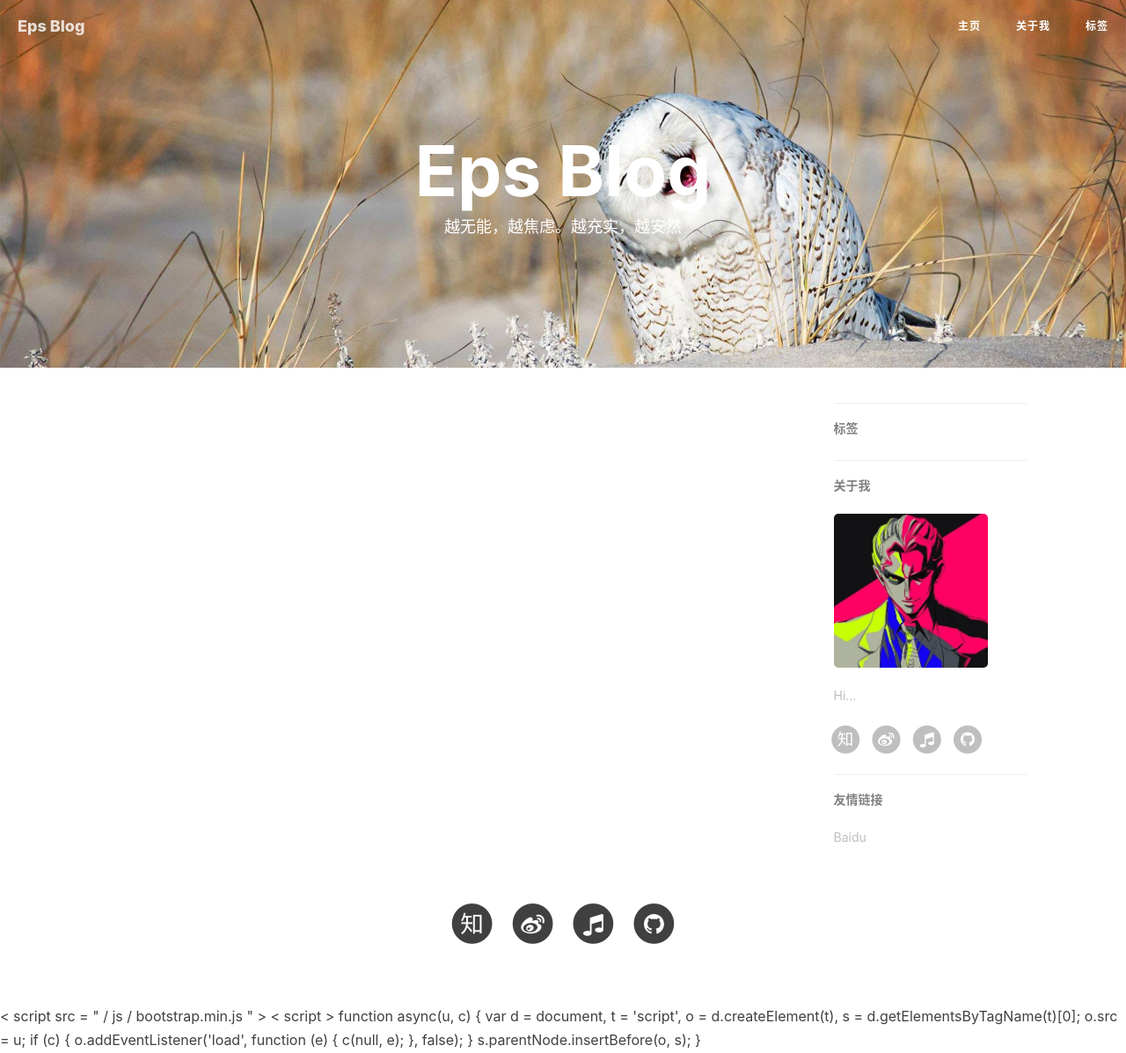
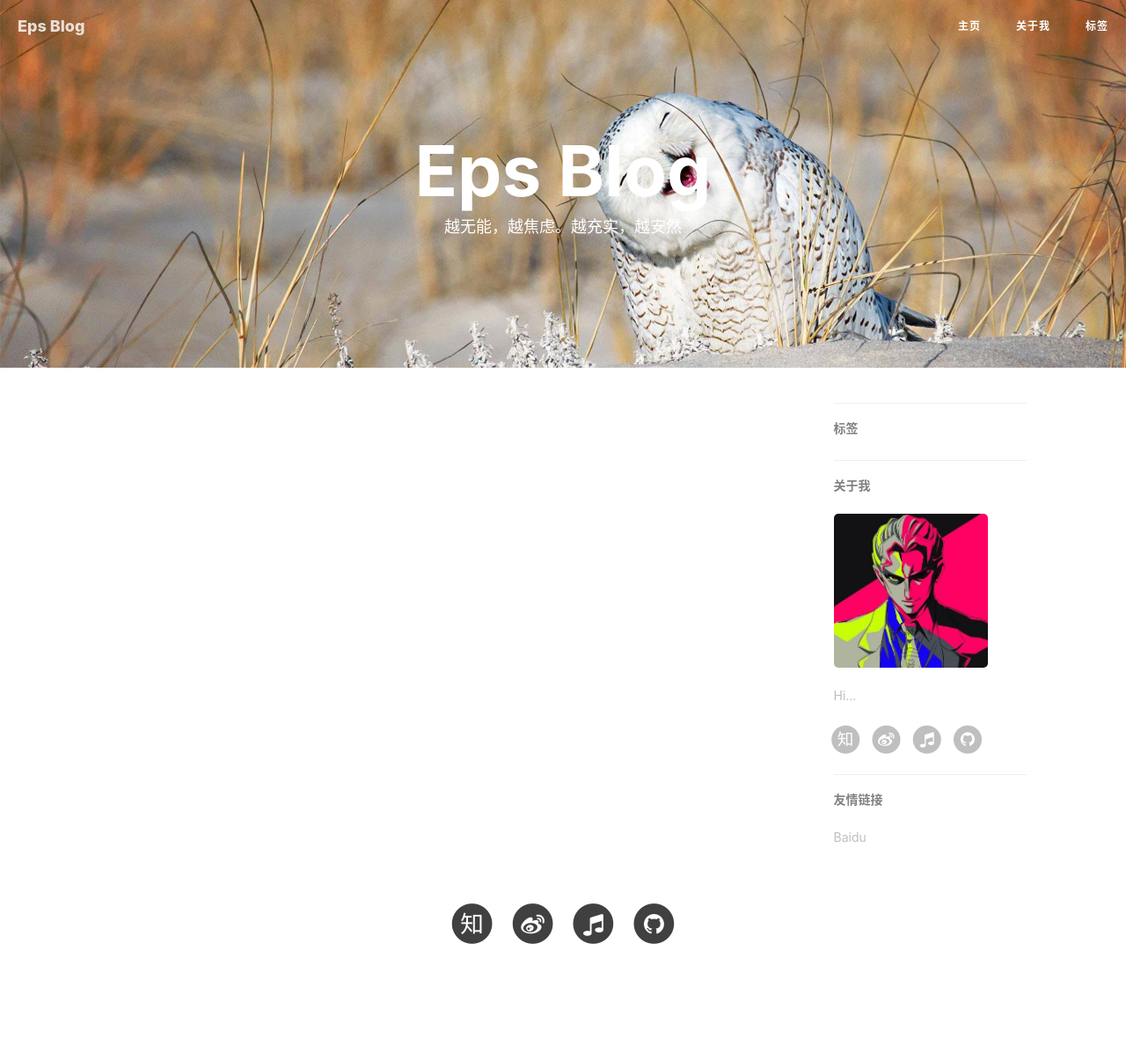
Before and after one commit to EPsheep/EPsheep.github.io, a Jekyll site: the page built from index.html, in a window 1280 px wide. Shown: the whole page at 88% size. Built offline with Jekyll 4.4.1, drawn with Linux system fonts in a browser that asks for light colours; nearby versions of some CDN libraries; the list of posts is cut into pages by our own code; comment, search, counter and statistics services are not loaded; after the commit the page ends 1142 px from its top, so only the background shows below that.

Commit message:
解决js报错的问题

```diff
--- a/_config.yml
+++ b/_config.yml
@@ -52,9 +52,9 @@ ga_domain: xxx.me
 
 
 # Sidebar settings
-sidebar: true                           # whether or not using Sidebar.
+sidebar: true
 sidebar-about-description: "Hi..."
-sidebar-avatar: /img/avatar/avatar-eps.jpg      # use absolute URL, seeing it's used in both `/` and `/about/`
+sidebar-avatar: /img/avatar/avatar-eps.jpg
 
 
 
--- a/_includes/footer.html
+++ b/_includes/footer.html
@@ -6,7 +6,7 @@
                 <ul class="list-inline text-center">
                     {% if site.RSS %}
                     <li>
-                        <a href="{{ "/feed.xml" | prepend: site.baseurl }}">
+                        <a href="/feed.xml">
                         <span class="fa-stack fa-lg">
                                 <i class="fa fa-circle fa-stack-2x"></i>
                                 <i class="fa fa-rss fa-stack-1x fa-inverse"></i>
@@ -67,21 +67,17 @@
 </footer>
 
 <!-- jQuery -->
-<script src="{{ "/js/jquery.min.js " | prepend: site.baseurl }}"></script>
+<script src="/js/jquery.min.js"></script>
 
 <!-- Bootstrap Core JavaScript -->
-<
-script
-src = "{{ " / js / bootstrap.min.js
-" | prepend: site.baseurl }}" ></script>
+<script src="/js/bootstrap.min.js"></script>
 
 <!-- Custom Theme JavaScript -->
-<script src="{{ "/js/eps-blog.min.js " | prepend: site.baseurl }}"></script>
+<script src="/js/eps-blog.min.js"></script>
 
 
 <!-- async load function -->
-<
-script >
+<script>
     function async(u, c) {
         var d = document, t = 'script',
             o = d.createElement(t),
--- a/_includes/head.html
+++ b/_includes/head.html
@@ -12,13 +12,13 @@
     <link rel="canonical" href="{{ page.url | replace:'index.html','' | prepend: site.baseurl | prepend: site.url }}">
 
     <!-- Bootstrap Core CSS -->
-    <link rel="stylesheet" href="{{ "/css/bootstrap.min.css" | prepend: site.baseurl }}">
+    <link rel="stylesheet" href="/css/bootstrap.min.css">
 
     <!-- Custom CSS -->
-    <link rel="stylesheet" href="{{ "/css/eps-blog.min.css" | prepend: site.baseurl }}">
+    <link rel="stylesheet" href="/css/eps-blog.min.css">
 
     <!-- Pygments Github CSS -->
-    <link rel="stylesheet" href="{{ "/css/syntax.css" | prepend: site.baseurl }}">
+    <link rel="stylesheet" href="/css/syntax.css">
 
     <!-- fontawesome -->
     <link href="http://cdn.staticfile.org/font-awesome/4.2.0/css/font-awesome.min.css" rel="stylesheet" type="text/css">
--- a/_layouts/page.html
+++ b/_layouts/page.html
@@ -114,7 +114,7 @@ layout: default
                     <ul class="list-inline">
                         {% if site.RSS %}
                         <li>
-                            <a href="{{ "/feed.xml" | prepend: site.baseurl }}">
+                            <a href="/feed.xml">
                             <span class="fa-stack fa-lg">
                                         <i class="fa fa-circle fa-stack-2x"></i>
                                         <i class="fa fa-rss fa-stack-1x fa-inverse"></i>
```
Also changed, not shown: README.md. Lines whose indentation alone changed are shown as unchanged.
